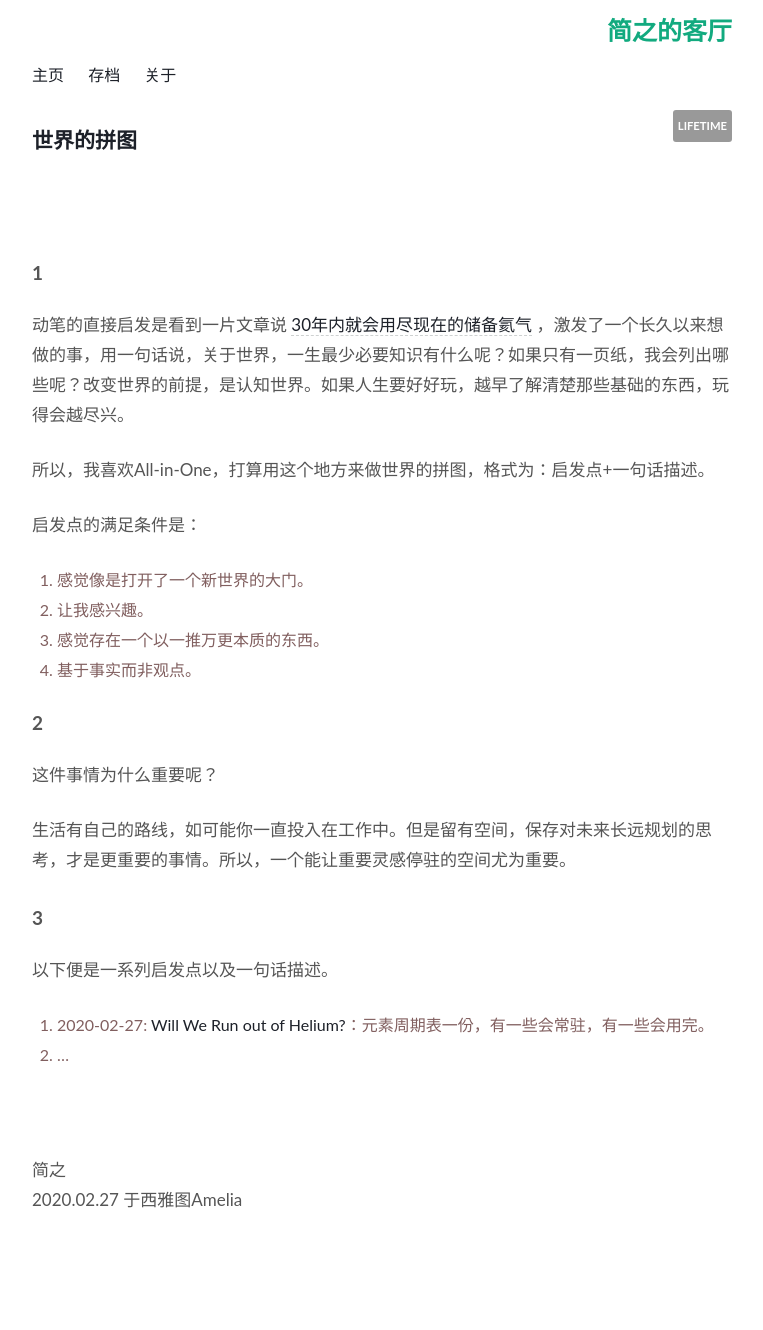
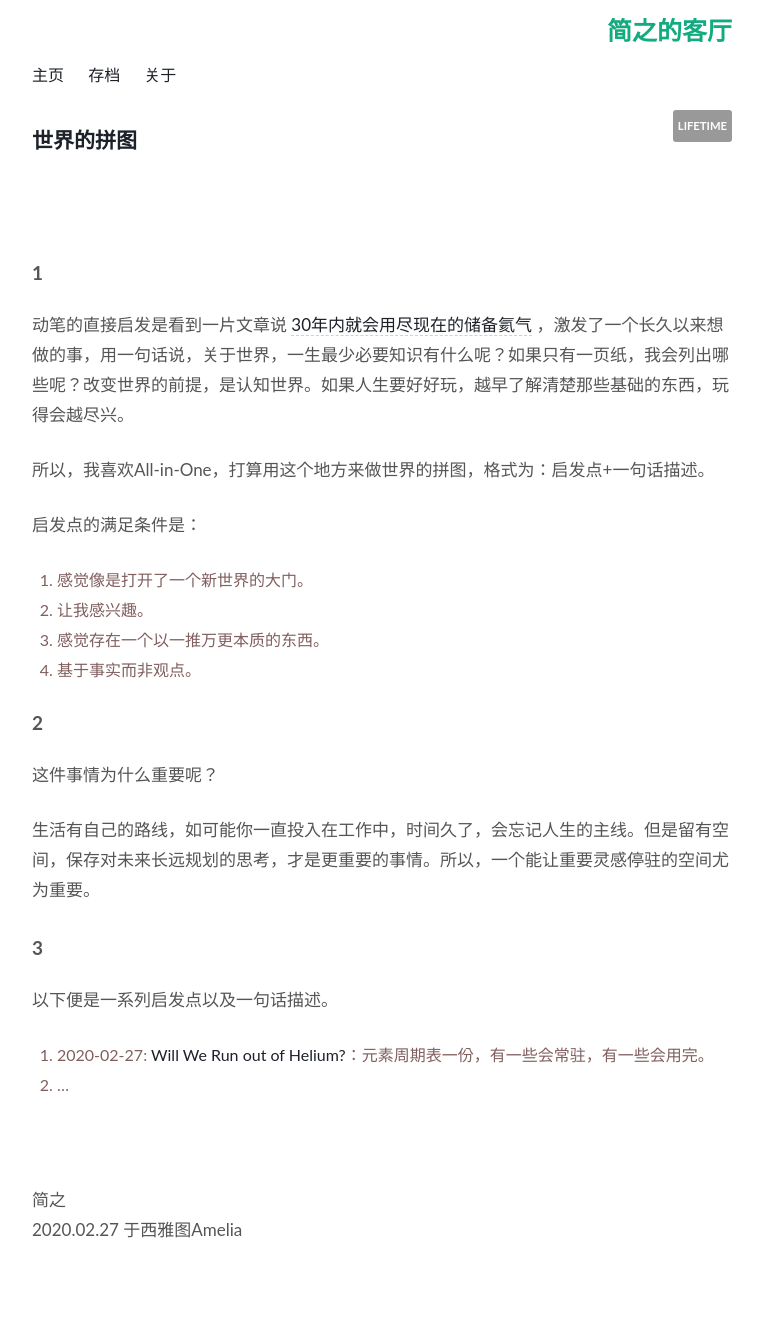
Before and after one commit to WillWang-X/willwang-x.github.io, a Jekyll site: the page built from _posts/2020-02-27-worldview.md, in a window 1280 px wide. Shown: the whole page, without its empty margins (258-1021 px from the left). Built offline with Jekyll 4.4.1, drawn with Linux system fonts in a browser that asks for light colours; before the commit the page ends 1300 px from its top, so only the background shows below that.

Commit message:
Make it readable

```diff
--- a/_posts/2020-02-27-worldview.md
+++ b/_posts/2020-02-27-worldview.md
@@ -30,7 +30,7 @@ published: true
 
 这件事情为什么重要呢？
 
-生活有自己的路线，如可能你一直投入在工作中。但是留有空间，保存对未来长远规划的思考，才是更重要的事情。所以，一个能让重要灵感停驻的空间尤为重要。
+生活有自己的路线，如可能你一直投入在工作中，时间久了，会忘记人生的主线。但是留有空间，保存对未来长远规划的思考，才是更重要的事情。所以，一个能让重要灵感停驻的空间尤为重要。
 
 ## 3
 
```
